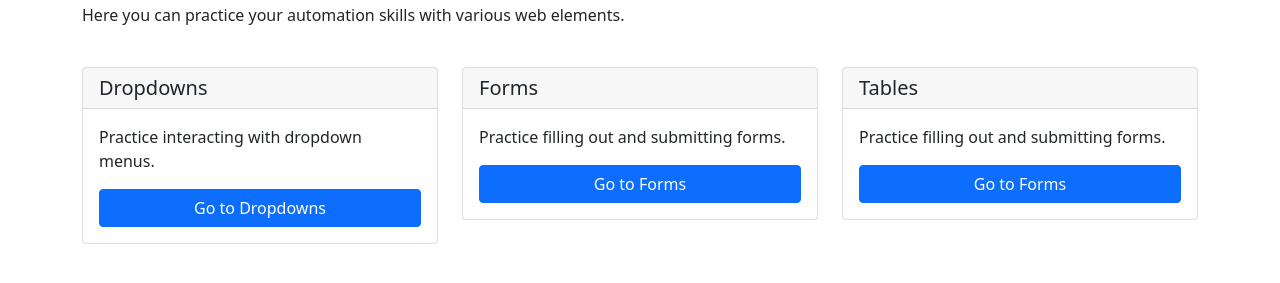
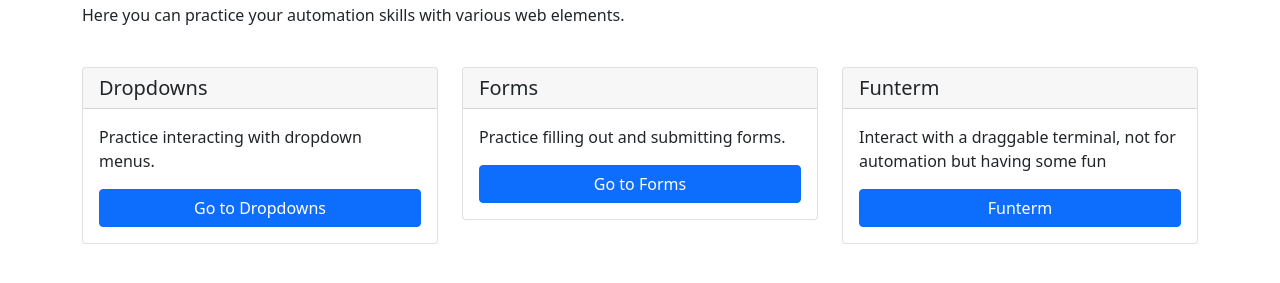
Before and after one commit to dmytro-ch21/dmytro-ch21.github.io, a plain HTML site: page index.html in a window 1280 px wide. Shown: the part 101-384 px from the top of the page. Drawn offline with nearby package versions, Linux system fonts and the light colour scheme.

Commit message:
added funterm to main page and added back command to the terminal

```diff
--- a/html/funterm/script.js
+++ b/html/funterm/script.js
@@ -161,6 +161,9 @@ function resolve(command) {
       return doHelp();
     case "clear":
       return doClear();
+    case "back":
+        window.location.href = "../../index.html"; // Navigate back
+        return "Navigating back...";
     default:
       return doDefault();
   }
--- a/index.html
+++ b/index.html
@@ -35,10 +35,10 @@
         </div>
         <div class="mb-3 col-md-4">
             <div class="card">
-                <div class="card-header h5 lead">Tables</div>
+                <div class="card-header h5 lead">Funterm</div>
                 <div class="card-body">
-                    <p class="card-text">Practice filling out and submitting forms.</p>
-                    <a href="#" class="btn btn-primary w-100">Go to Forms</a>
+                    <p class="card-text">Interact with a draggable terminal, not for automation but having some fun</p>
+                    <a href="html/funterm/index.html" class="btn btn-primary w-100">Funterm</a>
                 </div>
             </div>
         </div>
```
